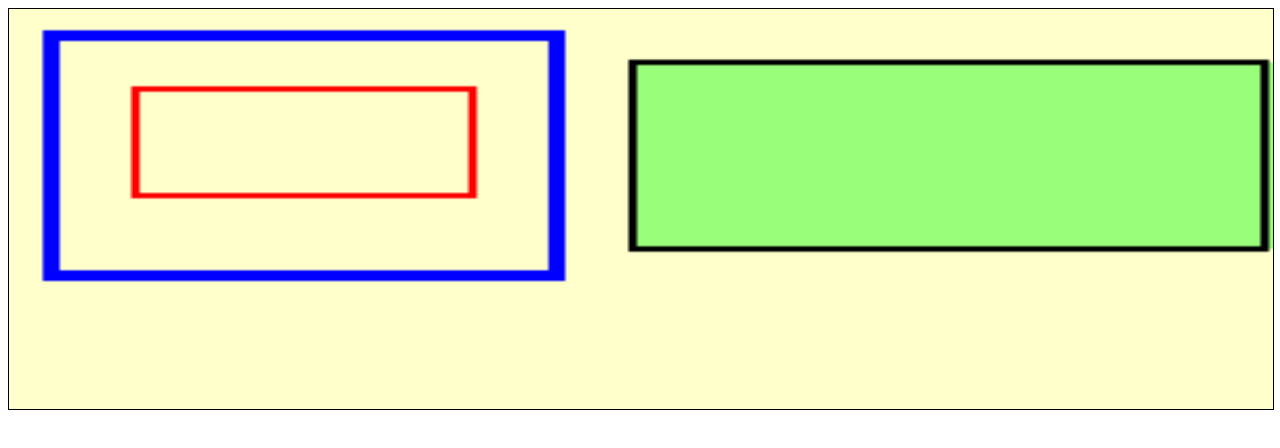
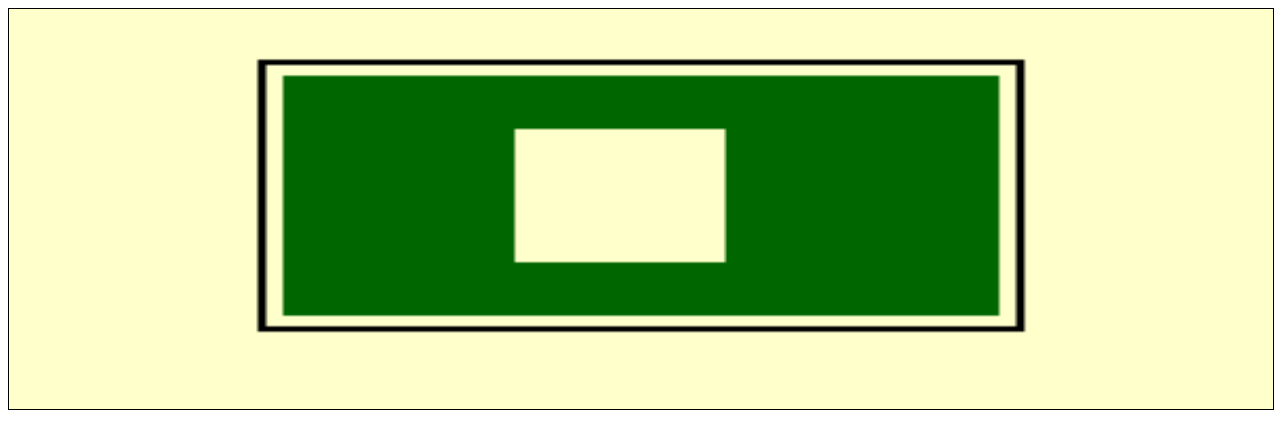
Before and after one commit to felipepatente/HTML5-A-Linguagem-de-Marcacao-que-Revolucionou-a-Web, a plain HTML site: page HTML5 - A Linguagem de Marcação que Revolucionou a Web/Capitulo 4 - Canvas/index.html in a window 1280 px wide. Drawn offline with Linux system fonts and the light colour scheme.

Commit message:
Utilizando o metodo clearRect()

```diff
--- a/HTML5 - A Linguagem de Marcação que Revolucionou a Web/Capitulo 4 - Canvas/aula4.js
+++ b/HTML5 - A Linguagem de Marcação que Revolucionou a Web/Capitulo 4 - Canvas/aula4.js
@@ -1,4 +1,5 @@
-function chamarFuncao(){
+function desenharRetangulos(){
+
 	var canvas = document.getElementById('quadro');
 	var ctx = canvas.getContext('2d');
 
@@ -36,3 +37,20 @@ function chamarFuncao(){
 	ctx.fillRect(148,20,200,70);
 	ctx.strokeRect(148,20,150,70);
 }
+
+
+
+function limparArea(){
+
+	var canvas = document.getElementById('quadro');
+	var ctx = canvas.getContext('2d');
+
+	ctx.strokeStyle = '#000';
+	ctx.lineWidth = 2;
+	ctx.fillStyle = '#060';
+	ctx.fillRect(65,25,170,90);
+	ctx.strokeRect(60,20,180,100);
+
+	//Esse método destina-se a apagar uma área retangular de canvas
+	ctx.clearRect(120,45,50,50);
+}
--- a/HTML5 - A Linguagem de Marcação que Revolucionou a Web/Capitulo 4 - Canvas/index.html
+++ b/HTML5 - A Linguagem de Marcação que Revolucionou a Web/Capitulo 4 - Canvas/index.html
@@ -7,7 +7,8 @@
 	<script type="text/javascript" src="modernizr-custom.js"></script>
 	<script type="text/javascript" src="aula4.js"></script>
 </head>
-<body onload="chamarFuncao()">
+<!-- metodos opcionais: desenharRetangulos(), limparArea() -->
+<body onload="limparArea()">
 	<canvas id="quadro">
 		<p>Conteúdo alternativo para navegadores que não suportam canvas.</p>
 	</canvas>
```
